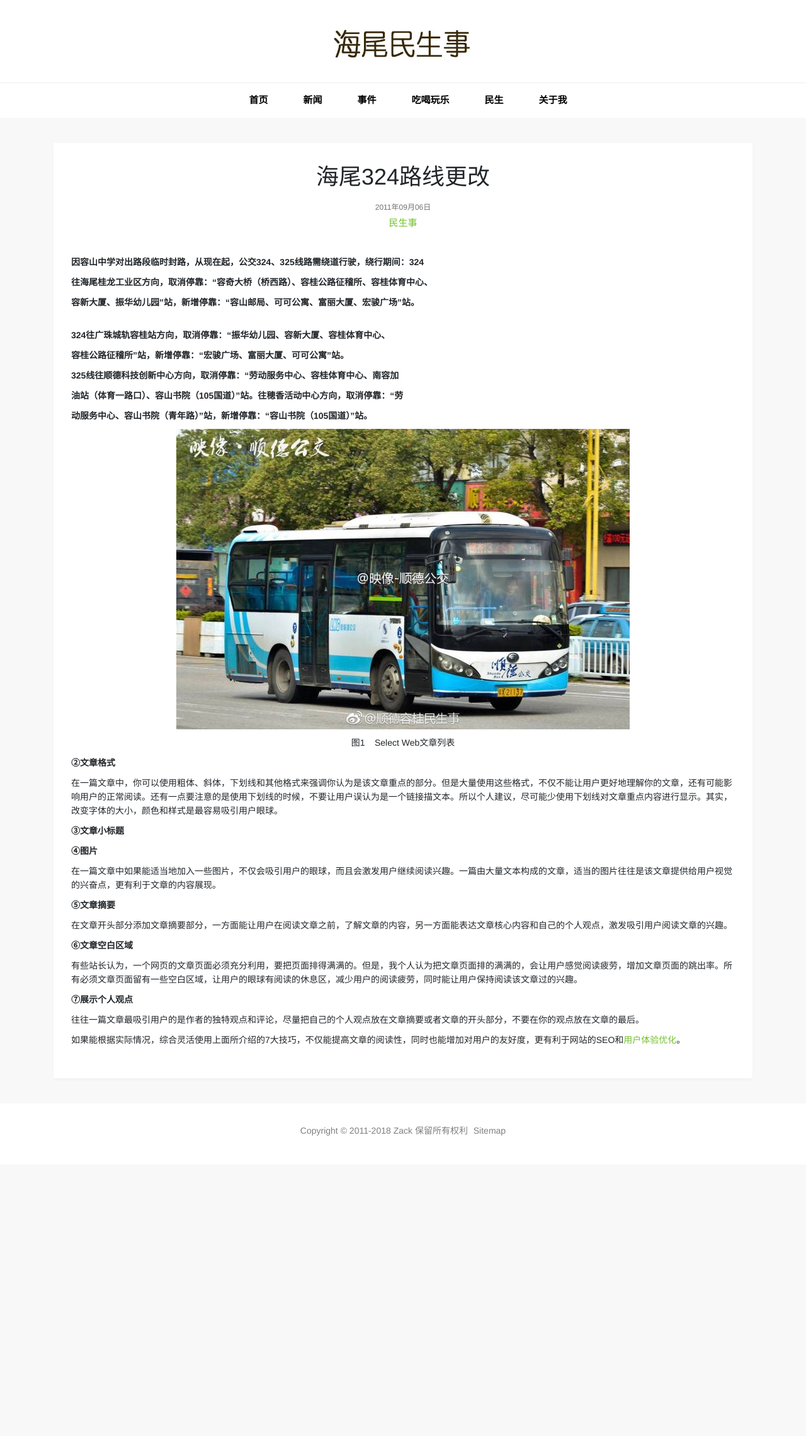
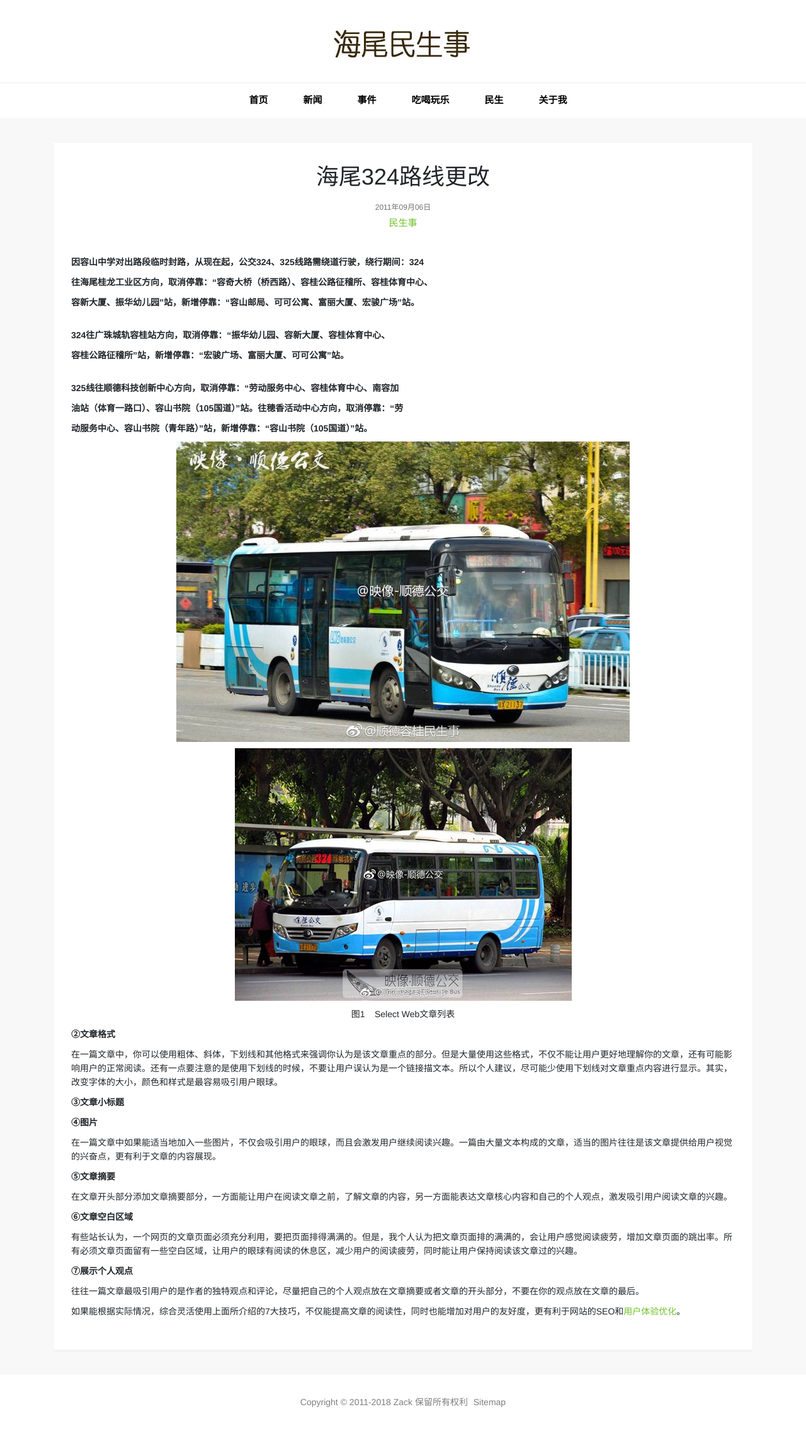
Before and after one commit to Catbabe/Catbabe.github.io, a Jekyll site: the page built from ueo/_posts/2011-09-06-web-read-skill.html, in a window 1280 px wide. Shown: the whole page at 63% size. Built offline with Jekyll 4.4.1, drawn with Linux system fonts in a browser that asks for light colours; before the commit the page ends 1849 px from its top, so only the background shows below that.

Commit message:
Update 2011-09-06-web-read-skill.html

```diff
--- a/ueo/_posts/2011-09-06-web-read-skill.html
+++ b/ueo/_posts/2011-09-06-web-read-skill.html
@@ -10,13 +10,15 @@
     <p><b>因容山中学对出路段临时封路，从现在起，公交324、325线路需绕道行驶，绕行期间：324</b></p>
     <p><b>往海尾桂龙工业区方向，取消停靠：“容奇大桥（桥西路）、容桂公路征稽所、容桂体育中心、</b></p>
     <p><b>容新大厦、振华幼儿园”站，新增停靠：“容山邮局、可可公寓、富丽大厦、宏骏广场”站。</b></p>
-    <br>
+  <br>
     <p><b>324往广珠城轨容桂站方向，取消停靠：“振华幼儿园、容新大厦、容桂体育中心、</b></p>
     <p><b>容桂公路征稽所”站，新增停靠：“宏骏广场、富丽大厦、可可公寓”站。</b></p>
+  <br>
     <p><b>325线往顺德科技创新中心方向，取消停靠：“劳动服务中心、容桂体育中心、南容加</b></p>
     <p><b>油站（体育一路口）、容山书院（105国道）”站。往穂香活动中心方向，取消停靠：“劳</b></p>
     <p><b>动服务中心、容山书院（青年路）”站，新增停靠：“容山书院（105国道）”站。</b></p>
 <p align="center"><img class="img-fluid" alt="Select Web文章列表" src="{{ site.url }}/images/ueo/web-read-skill-1.jpg"></p>
+<p align="center"><img class="img-fluid" alt="Select Web文章列表" src="{{ site.url }}/images/ueo/web-read-skill.jpg"></p>
 <p align="center">图1&nbsp;&nbsp;&nbsp; Select Web文章列表</p>
 <p><b>②文章格式</b></p>
 <p>在一篇文章中，你可以使用粗体、斜体，下划线和其他格式来强调你认为是该文章重点的部分。但是大量使用这些格式，不仅不能让用户更好地理解你的文章，还有可能影响用户的正常阅读。还有一点要注意的是使用下划线的时候，不要让用户误认为是一个链接描文本。所以个人建议，尽可能少使用下划线对文章重点内容进行显示。其实，改变字体的大小，颜色和样式是最容易吸引用户眼球。</p>
```
